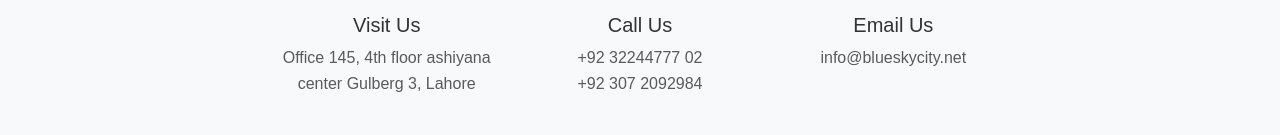
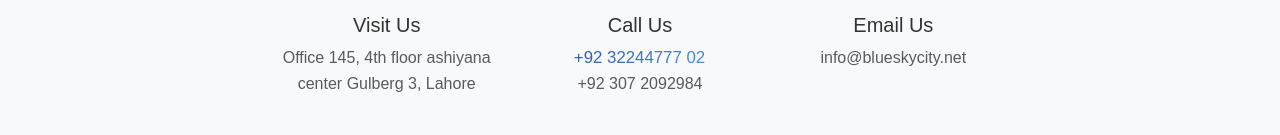
Before and after one commit to talha-dev-max/BlueSky, a plain HTML site: page index.html in a window 1280 px wide. In both pictures the pointer is over the link "+92 32244777 02". Shown: the part 6007-6142 px from the top of the page. Drawn offline with nearby package versions, Linux system fonts and the light colour scheme.

Commit message:
Update style.css

```diff
--- a/style.css
+++ b/style.css
@@ -224,8 +224,22 @@
             transition: color 0.3s ease;
         }
 
-        .footer-links a:hover {
-            color: var(--secondary-color);
+        .footer-links a:hover,
+        .text-muted a:hover {
+            background: linear-gradient(135deg, var(--primary-color), #4a90e2);
+            -webkit-background-clip: text;
+            -webkit-text-fill-color: transparent;
+            transition: all 0.3s ease;
+        }
+
+        /* Update hover effect for phone numbers */
+        a[href^="https://wa.me/"]:hover {
+            background: linear-gradient(135deg, var(--primary-color), #4a90e2);
+            -webkit-background-clip: text;
+            -webkit-text-fill-color: transparent;
+            transform: scale(1.05);
+            display: inline-block;
+            transition: all 0.3s ease;
         }
 
         .social-icons a {
```
